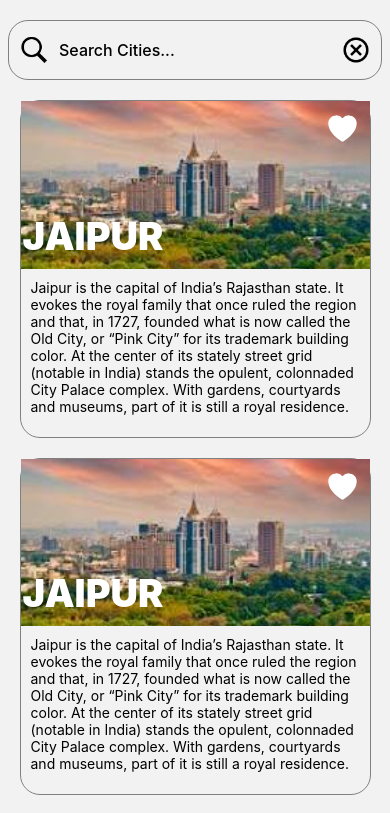
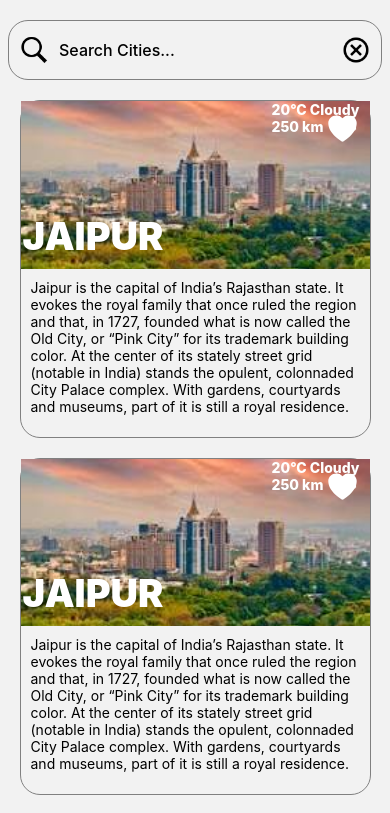
Before and after one commit to iadwait/React-Native---CityGuideApp, a React Native app in the folder CityGuide/: screen /Home in a window 390 px wide. Shown: the top 813 px of the page. Built offline with nearby package versions, Linux system fonts and the light colour scheme.

Commit message:
Minor Fixes / Improvements

```diff
--- a/CityGuide/src/Components/City.jsx
+++ b/CityGuide/src/Components/City.jsx
@@ -26,6 +26,16 @@ const City = () => {
                                 size="35"
                                 color={favourite ? 'red' : 'white'} />
                         </TouchableOpacity>
+                        <View style={styles.viewInfo}>
+                            <Text style={styles.textInfo}>20°C Cloudy</Text>
+                            <View style={{ flexDirection: 'row', justifyContent: 'space-between' }}>
+                                <Text style={styles.textInfo}>250 km</Text>
+                                <Image
+                                    source={require('../Images/icon_greaterThan.png')}
+                                    style={{ tintColor: 'white', width: 20, height: 20 }}
+                                />
+                            </View>
+                        </View>
                     </View>
                     {/* View Bottom */}
                     <View style={styles.viewBottom}>
@@ -79,5 +89,14 @@ const styles = StyleSheet.create({
         position: 'absolute',
         right: 10,
         top: 10
+    },
+    viewInfo: {
+        position: 'absolute',
+        bottom: '10',
+        right: 10
+    },
+    textInfo: {
+        color: 'white',
+        fontWeight: '800'
     }
 })
```
Also changed, not shown: CityGuide/src/Images/icon_greaterThan.png (added).
